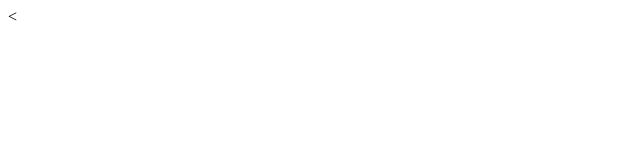
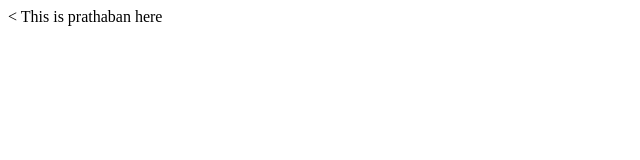
Before and after one commit to prathaba/Git-one, a plain HTML site: page index.html in a window 1280 px wide. Shown: the whole page, without its empty margins (0-640 px from the left). Drawn offline with Linux system fonts and the light colour scheme.

Commit message:
I have edit the body tag

```diff
--- a/index.html
+++ b/index.html
@@ -6,5 +6,6 @@
   </head>
   <body>
 
+    This is prathaban here
   </body>
 </html>
```
